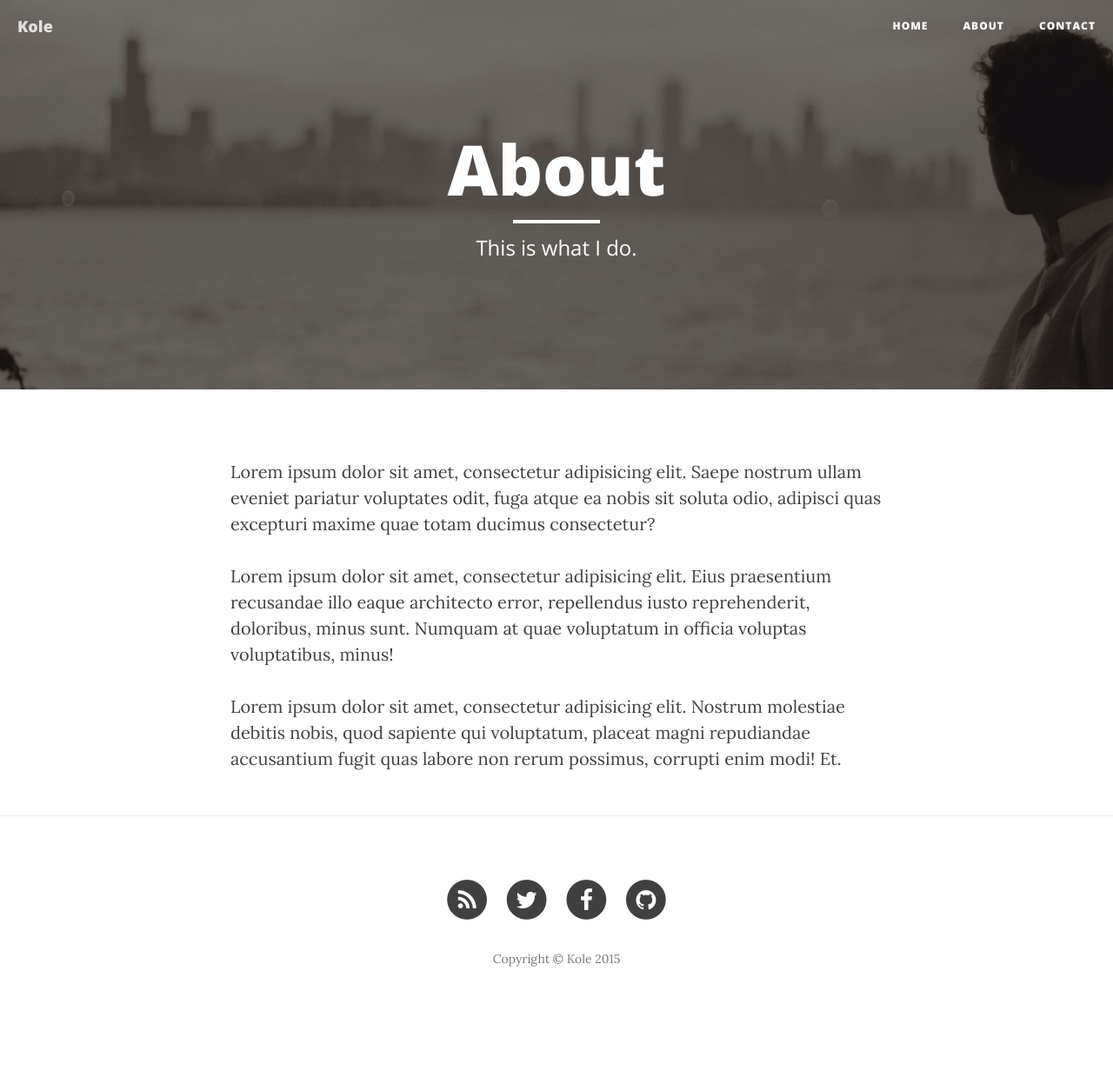
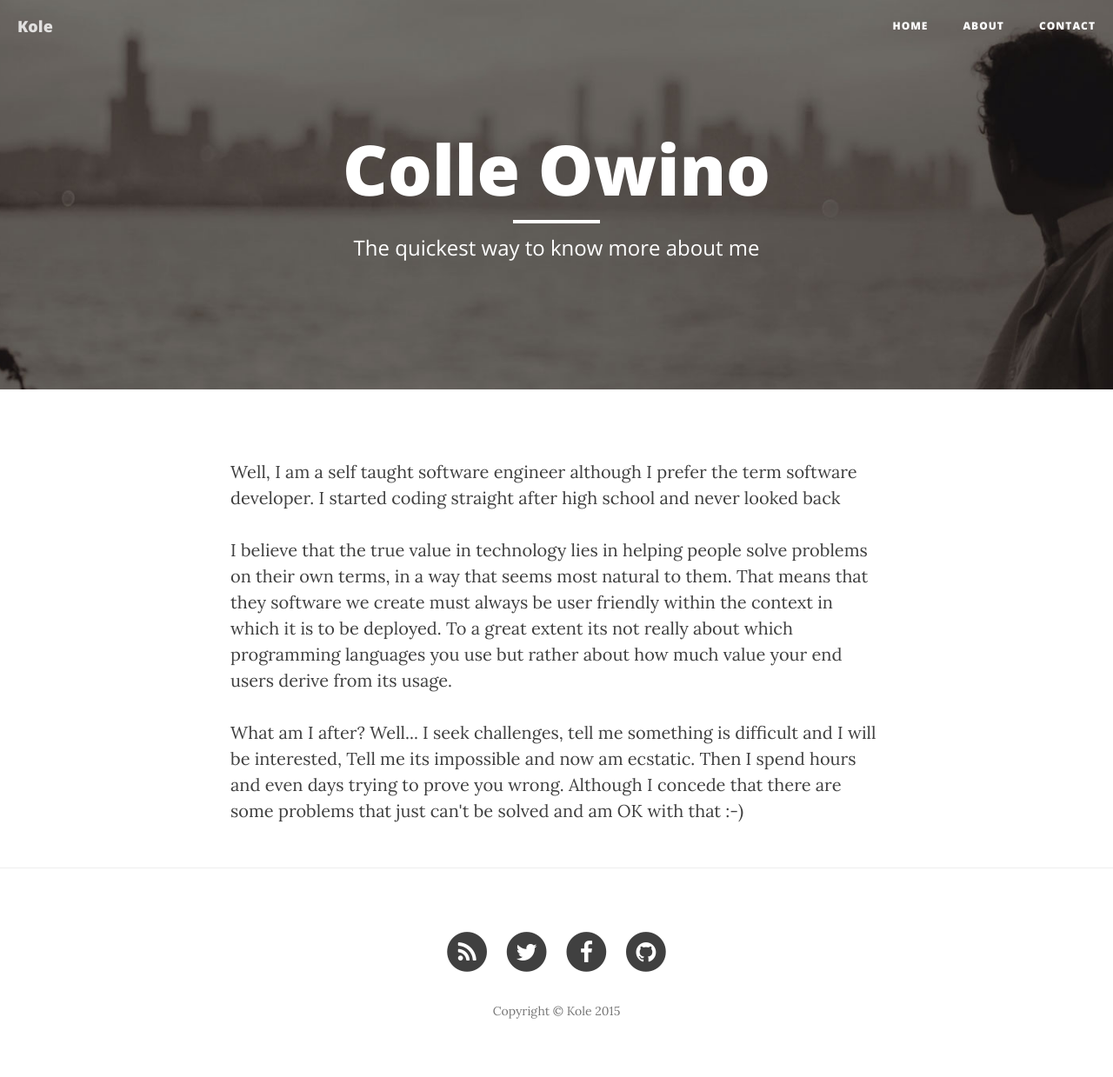
Before and after one commit to colleowino/colleowino.github.io, a Jekyll site: the page built from about.html, in a window 1280 px wide. Shown: the whole page at 87% size. Built offline with Jekyll 4.4.1, drawn with Linux system fonts in a browser that asks for light colours; nearby versions of some CDN libraries; before the commit the page ends 1179 px from its top, so only the background shows below that.

Commit message:
updated about page

```diff
--- /dev/null
+++ b/_layouts/about.html
@@ -0,0 +1,29 @@
+---
+layout: default
+---
+
+<!-- Page Header -->
+<header class="intro-header" style="background-image: url('{{ site.baseurl }}/{% if page.header-img %}{{ page.header-img }}{% else %}{{ site.header-img }}{% endif %}')">
+    <div class="container">
+        <div class="row">
+            <div class="col-lg-8 col-lg-offset-2 col-md-10 col-md-offset-1">
+                <div class="site-heading">
+                    <h1>{% if page.alt-title %}{{ page.alt-title }}{% else %}{{ site.title }}{% endif %}</h1>
+                    <hr class="small">
+                    <span class="subheading">{{ page.description }}</span>
+                </div>
+            </div>
+        </div>
+    </div>
+</header>
+
+<!-- Main Content -->
+<div class="container">
+	<div class="row">
+		<div class="col-lg-8 col-lg-offset-2 col-md-10 col-md-offset-1">
+			{{ content }}
+		</div>
+	</div>
+</div>
+
+<hr>
--- a/about.html
+++ b/about.html
@@ -1,12 +1,17 @@
 ---
-layout: page
-title: "About"
-description: "This is what I do."
+layout: about
+title: "about"
+description: "The quickest way to know more about me"
 header-img: "img/about-bg.jpg"
+alt-title: "Colle Owino"
 ---
 
-<p>Lorem ipsum dolor sit amet, consectetur adipisicing elit. Saepe nostrum ullam eveniet pariatur voluptates odit, fuga atque ea nobis sit soluta odio, adipisci quas excepturi maxime quae totam ducimus consectetur?</p>
+<p>Well, I am a self taught software engineer although I prefer the term software developer.
+I started coding straight after high school and never looked back</p>
 
-<p>Lorem ipsum dolor sit amet, consectetur adipisicing elit. Eius praesentium recusandae illo eaque architecto error, repellendus iusto reprehenderit, doloribus, minus sunt. Numquam at quae voluptatum in officia voluptas voluptatibus, minus!</p>
+<p>I believe that the true value in technology lies in helping people solve problems on their own terms, in a way that seems most natural to them.
+That means that they software we create must always be user friendly within the context in which it is to be deployed.
+To a great extent its not really about which programming languages you use but rather about how much value your end users derive from its usage.</p>
 
-<p>Lorem ipsum dolor sit amet, consectetur adipisicing elit. Nostrum molestiae debitis nobis, quod sapiente qui voluptatum, placeat magni repudiandae accusantium fugit quas labore non rerum possimus, corrupti enim modi! Et.</p>
+<p>What am I after? Well... I seek challenges, tell me something is difficult and I will be interested, Tell me its impossible and now am ecstatic.
+Then I spend hours and even days trying to prove you wrong. Although I concede that there are some problems that just can't be solved and am OK with that :-)</p>
```
